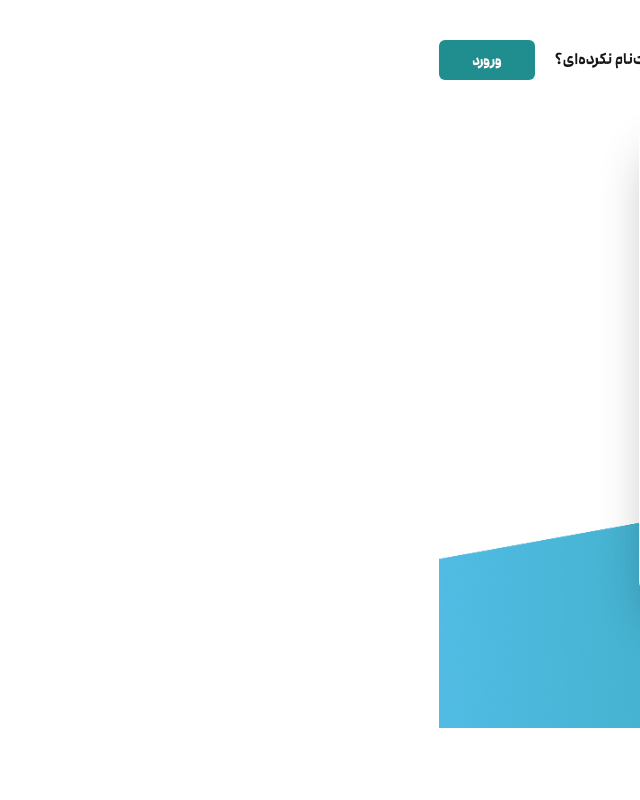
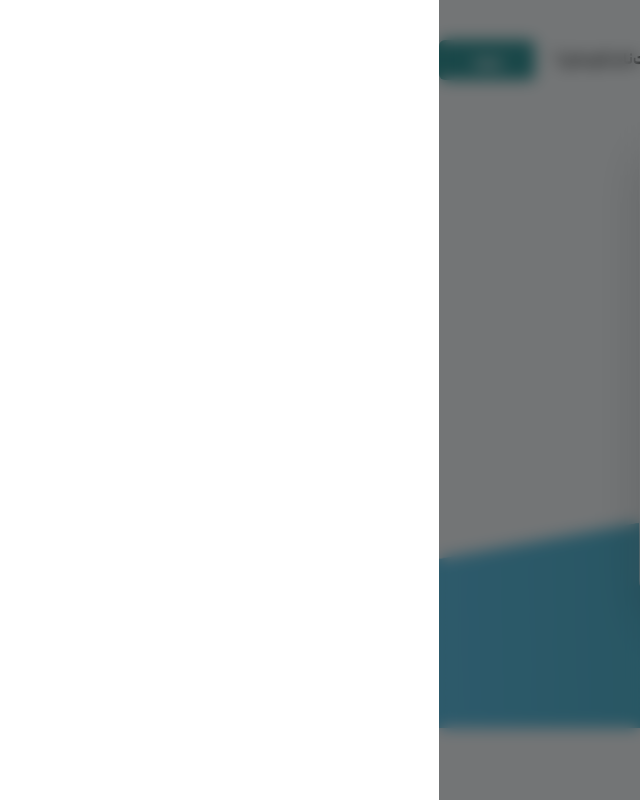
Before and after one commit to khaterehCodes/task-manager, a Next.js app: page /signup in a window 1280 px wide. Both pictures are taken after typing "Sample", "name@example.com", "Sample123" into the empty fields and a click on the button "قوانین و مقررات". Shown: the whole page, without its empty margins (640-1280 px from the left). Built offline with nearby package versions, Linux system fonts and the light colour scheme.

Commit message:
feat : create terms and conditions modal

```diff
--- a/app/signup/components/signupForm/SignupForm.tsx
+++ b/app/signup/components/signupForm/SignupForm.tsx
@@ -2,8 +2,10 @@ import Button from "@/components/ui/customButton/Button";
 import Input from "@/components/ui/customInput/Input";
 import P from "@/components/ui/customP/P";
 import { zodResolver } from "@hookform/resolvers/zod";
+import { useState } from "react";
 import { useForm } from "react-hook-form";
 import z from "zod";
+import Terms from "../terms/Terms";
 
 const signupSchema = z.object({
   userName: z.string().min(1, "وارد کردن نام کاربری الزامی است"),
@@ -27,11 +29,13 @@ function SignupForm() {
       password: "",
     },
   });
+  const [showTerms, setShowTerms] = useState<boolean>(false);
   const formHandler = (data: signupFormData) => {
     console.log(data);
     alert("signup");
   };
   return (
+  <>
     <div className="w-160 h-120 bg-white shadow-2xl/30 absolute right-110 rounded-[20px] p-6 flex flex-col items-center justify-center">
       <P className="text-[32px]">به ثبت نام تسک منیجر خوش آمدید</P>
       <form
@@ -88,7 +92,10 @@ function SignupForm() {
         </div>
         <div className="w-full h-13 font-medium flex items-center justify-start gap-2">
           <Input type="checkbox" className="cursor-pointer w-5 h-3" />
-          <Button className="border-b w-fit cursor-pointer">
+          <Button
+            onClick={() => setShowTerms(!showTerms)}
+            className="border-b w-fit cursor-pointer"
+          >
             قوانین و مقررات
           </Button>
           <P>را می‌پذیرم.</P>
@@ -102,6 +109,8 @@ function SignupForm() {
         </Button>
       </form>
     </div>
+    {showTerms && <Terms setShowTerms={setShowTerms}/>}
+  </>
   );
 }
 
--- a/app/signup/components/terms/Terms.tsx
+++ b/app/signup/components/terms/Terms.tsx
@@ -1,9 +1,50 @@
-function Terms() {
-    return (
-        <div>
+import Button from "@/components/ui/customButton/Button";
+import P from "@/components/ui/customP/P";
+import Icon from "@/components/ui/icons/Icon";
+import { termsList } from "@/core/constants/global";
+import React from "react";
 
+type TermsPropsType = {
+  setShowTerms: (value: boolean) => void;
+};
+
+function Terms({ setShowTerms }: TermsPropsType) {
+  return (
+    <div className="fixed inset-0 z-50 flex items-center justify-center p-4">
+      <div className="absolute inset-0 bg-[#17191B99] backdrop-blur-sm transition-opacity flex items-center justify-center">
+        <div className="w-200 h-128 bg-white rounded-[20px] p-5">
+          <div className="w-full h-15 flex items-center justify-between">
+            <P className="text-[32px] font-extrabold w-190 flex items-center justify-center">
+              قوانین و مقررات
+            </P>
+            <Button
+              onClick={() => setShowTerms(false)}
+              className="w-10 h-10 cursor-pointer"
+            >
+              <Icon name="closeTerms" />
+            </Button>
+          </div>
+          <div className="w-full h-94 flex flex-col items-start justify-center leading-8 text-[14px]">
+            <P>
+              ورم ایپسوم متن ساختگی با تولید سادگی نامفهوم از صنعت چاپ، و با
+              استفاده از طراحان گرافیک است، چاپگرها و متون بلکه روزنامه و مجله
+              در ستون و سطرآنچنان که لازم است، و برای شرایط فعلی تکنولوژی مورد
+              نیاز، و کاربردهای متنوع با هدف بهبود ابزارهای کاربردی می باشد،
+              کتابهای زیادی در شصت و سه درصد گذشته حال و آینده، شناخت فراوان
+              جامعه و متخصصان را می طلبد.
+            </P>
+            <div className="w-[96%] h-70 mr-5 flex flex-col gap-1">
+              {termsList.map((item) => (
+                <React.Fragment key={item.id}>
+                  <li>{item.list}</li>
+                </React.Fragment>
+              ))}
+            </div>
+          </div>
         </div>
-    );
+      </div>
+    </div>
+  );
 }
 
 export default Terms;
--- /dev/null
+++ b/components/ui/icons/Icon.tsx
@@ -0,0 +1,31 @@
+function Icon({ name }: { name: string }) {
+  switch (name) {
+    case "closeTerms":
+      return (
+        <svg
+          width="32"
+          height="32"
+          viewBox="0 0 32 32"
+          fill="none"
+          xmlns="http://www.w3.org/2000/svg"
+        >
+          <path
+            d="M10.6666 10.6665L21.3333 21.3332"
+            stroke="#323232"
+            strokeWidth="1.5"
+            strokeLinecap="round"
+            strokeLinejoin="round"
+          />
+          <path
+            d="M21.3333 10.6665L10.6666 21.3332"
+            stroke="#323232"
+            strokeWidth="1.5"
+            strokeLinecap="round"
+            strokeLinejoin="round"
+          />
+        </svg>
+      );
+  }
+}
+
+export default Icon;
--- /dev/null
+++ b/core/constants/global.ts
@@ -0,0 +1,28 @@
+interface TermsListType {
+  id: number;
+  list: string;
+}
+
+export const termsList: TermsListType[] = [
+  {
+    id: 1,
+    list: `
+لورم ایپسوم متن ساختگی با تولید سادگی نامفهوم از صنعت چاپ، و با استفاده از طراحان گرافیک است، چاپگرها و متون بلکه روزنامه و مجله در ستون و سطرآنچنان که لازم است،`,
+  },
+  {
+    id: 2,
+    list: `و برای شرایط فعلی تکنولوژی مورد نیاز، و کاربردهای متنوع با هدف بهبود ابزارهای کاربردی می باشد، کتابهای زیادی در شصت و سه درصد گذشته حال و آینده، `,
+  },
+  {
+    id: 3,
+    list: `شناخت فراوان جامعه و متخصصان را می طلبد، تا با نرم افزارها شناخت بیشتری را برای طراحان رایانه ای علی الخصوص طراحان خلاقی، و فرهنگ پیشرو در زبان فارسی ایجاد کرد، `,
+  },
+  {
+    id: 4,
+    list: `در این صورت می توان امید داشت که تمام و دشواری موجود در ارائه راهکارها، و شرایط سخت تایپ به پایان رسد و زمان مورد نیاز شامل حروفچینی دستاوردهای اصلی، و `,
+  },
+  {
+    id: 5,
+    list: `جوابگوی سوالات پیوسته اهل دنیای موجود طراحی اساسا مورد استفاده قرار گیرد.`,
+  },
+];
```
